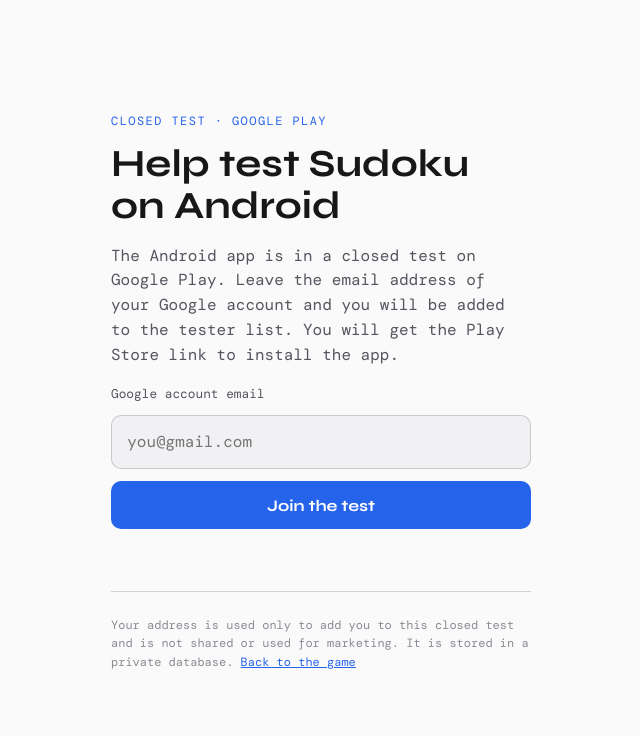
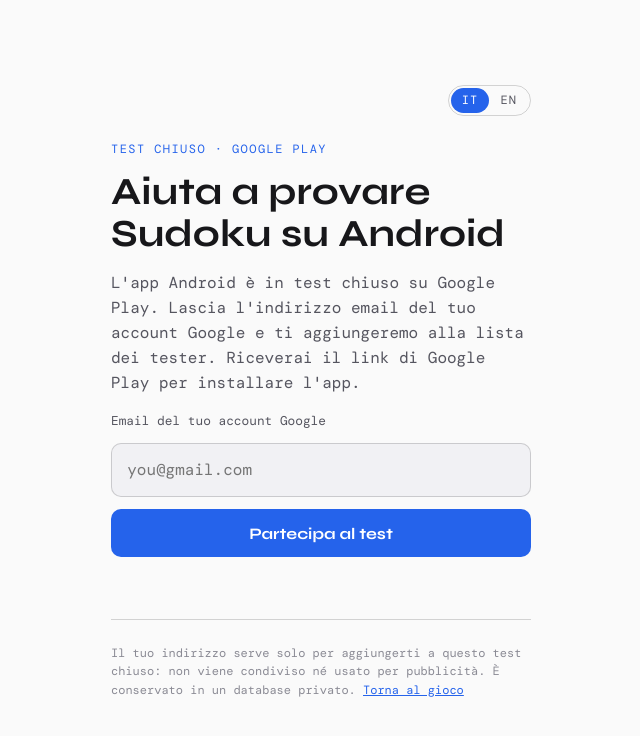
Before and after one commit to acrazypie/sudoku-game, a plain HTML site: page join/index.html in a window 1280 px wide. Shown: the whole page, without its empty margins (319-959 px from the left). Drawn offline with Linux system fonts and the light colour scheme.

Commit message:
Add IT/EN language switch to /join, Italian by default (#2)
Co-authored-by: Claude Haiku 5.5 <noreply@anthropic.com>

```diff
--- a/join/index.html
+++ b/join/index.html
@@ -1,9 +1,9 @@
 <!doctype html>
-<html lang="en">
+<html lang="it">
     <head>
         <meta charset="utf-8" />
         <meta name="viewport" content="width=device-width, initial-scale=1, viewport-fit=cover" />
-        <title>Join the Sudoku closed test</title>
+        <title data-i18n="title">Partecipa al test chiuso di Sudoku</title>
         <meta
             name="description"
             content="Leave your email to join the closed test of Sudoku on Google Play." />
@@ -120,19 +120,39 @@
 
             .fine { font-size: 0.75rem; color: var(--dim); margin-top: 1.5rem; }
             a { color: var(--accent); }
+
+            .top { display: flex; justify-content: flex-end; margin-bottom: 1.5rem; }
+            .lang { display: inline-flex; border: 1px solid var(--line-hi); border-radius: 999px; padding: 2px; }
+            .lang button {
+                font-family: var(--mono);
+                font-weight: 400;
+                font-size: 0.75rem;
+                letter-spacing: 0.08em;
+                color: var(--mid);
+                background: transparent;
+                border-radius: 999px;
+                padding: 0.3rem 0.7rem;
+            }
+            .lang button[aria-pressed="true"] { color: var(--accent-ink); background: var(--accent); }
         </style>
     </head>
     <body>
         <main>
-            <p class="kicker">Closed test · Google Play</p>
-            <h1>Help test Sudoku on Android</h1>
-            <p>
-                The Android app is in a closed test on Google Play. Leave the email address of your Google account and
-                you will be added to the tester list. You will get the Play Store link to install the app.
+            <div class="top">
+                <div class="lang" role="group" aria-label="Lingua / Language">
+                    <button type="button" data-lang="it" aria-pressed="true">IT</button>
+                    <button type="button" data-lang="en" aria-pressed="false">EN</button>
+                </div>
+            </div>
+            <p class="kicker" data-i18n="kicker">Test chiuso · Google Play</p>
+            <h1 data-i18n="h1">Aiuta a provare Sudoku su Android</h1>
+            <p data-i18n="intro">
+                L'app Android è in test chiuso su Google Play. Lascia l'indirizzo email del tuo account Google e ti
+                aggiungeremo alla lista dei tester. Riceverai il link di Google Play per installare l'app.
             </p>
 
             <form id="join-form" novalidate>
-                <label for="email">Google account email</label>
+                <label for="email" data-i18n="label">Email del tuo account Google</label>
                 <input
                     id="email"
                     name="email"
@@ -144,7 +164,7 @@
                     maxlength="254"
                     placeholder="you@gmail.com"
                     required />
-                <button id="submit" type="submit">Join the test</button>
+                <button id="submit" type="submit" data-i18n="button">Partecipa al test</button>
                 <p id="status" role="status" aria-live="polite"></p>
 
                 <div class="hp" aria-hidden="true">
@@ -155,8 +175,11 @@
 
             <hr class="rule" />
             <p class="fine">
-                Your address is used only to add you to this closed test and is not shared or used for marketing. It
-                is stored in a private database. <a href="../">Back to the game</a>
+                <span data-i18n="fine">
+                    Il tuo indirizzo serve solo per aggiungerti a questo test chiuso: non viene condiviso né usato per
+                    pubblicità. È conservato in un database privato.
+                </span>
+                <a href="../" data-i18n="back">Torna al gioco</a>
             </p>
         </main>
 
@@ -174,9 +197,73 @@
             const status = document.getElementById("status");
             const EMAIL_RE = /^[^\s@]+@[^\s@]+\.[^\s@]+$/;
 
-            function show(text, kind) {
-                status.textContent = text;
-                status.dataset.kind = kind;
+            const STRINGS = {
+                it: {
+                    title: "Partecipa al test chiuso di Sudoku",
+                    kicker: "Test chiuso · Google Play",
+                    h1: "Aiuta a provare Sudoku su Android",
+                    intro: "L'app Android è in test chiuso su Google Play. Lascia l'indirizzo email del tuo account Google e ti aggiungeremo alla lista dei tester. Riceverai il link di Google Play per installare l'app.",
+                    label: "Email del tuo account Google",
+                    button: "Partecipa al test",
+                    fine: "Il tuo indirizzo serve solo per aggiungerti a questo test chiuso: non viene condiviso né usato per pubblicità. È conservato in un database privato.",
+                    back: "Torna al gioco",
+                    sending: "Invio…",
+                    ok: "Sei in lista. Grazie! Attendi l'invito da Google Play.",
+                    invalid: "Inserisci un indirizzo email valido.",
+                    error: "Qualcosa è andato storto. Riprova tra poco.",
+                },
+                en: {
+                    title: "Join the Sudoku closed test",
+                    kicker: "Closed test · Google Play",
+                    h1: "Help test Sudoku on Android",
+                    intro: "The Android app is in a closed test on Google Play. Leave the email address of your Google account and you will be added to the tester list. You will get the Play Store link to install the app.",
+                    label: "Google account email",
+                    button: "Join the test",
+                    fine: "Your address is used only to add you to this closed test and is not shared or used for marketing. It is stored in a private database.",
+                    back: "Back to the game",
+                    sending: "Sending…",
+                    ok: "You're on the list. Thanks! Watch for the Play Store invite.",
+                    invalid: "Please enter a valid email address.",
+                    error: "Something went wrong. Please try again in a moment.",
+                },
+            };
+
+            let lang = "it";
+            let statusKey = "";
+            let statusKind = "";
+
+            function readSavedLang() {
+                try {
+                    const saved = localStorage.getItem("join-lang");
+                    if (saved === "it" || saved === "en") return saved;
+                } catch (e) {}
+                return "it";
+            }
+
+            function renderStatus() {
+                status.textContent = statusKey ? STRINGS[lang][statusKey] : "";
+                status.dataset.kind = statusKind;
+            }
+
+            function show(key, kind) {
+                statusKey = key;
+                statusKind = kind;
+                renderStatus();
+            }
+
+            function setLang(next) {
+                lang = next;
+                document.documentElement.lang = next;
+                document.querySelectorAll("[data-i18n]").forEach((el) => {
+                    el.textContent = STRINGS[next][el.dataset.i18n];
+                });
+                document.querySelectorAll(".lang button").forEach((b) => {
+                    b.setAttribute("aria-pressed", String(b.dataset.lang === next));
+                });
+                renderStatus();
+                try {
+                    localStorage.setItem("join-lang", next);
+                } catch (e) {}
             }
 
             form.addEventListener("submit", async (event) => {
@@ -184,7 +271,7 @@
 
                 // Bots fill the hidden field: pretend it worked, store nothing.
                 if (form.website.value) {
-                    show("You're on the list. Thanks!", "ok");
+                    show("ok", "ok");
                     form.reset();
                     return;
                 }
@@ -192,14 +279,14 @@
                 const email = input.value.trim().toLowerCase();
                 if (!EMAIL_RE.test(email) || email.length > 254) {
                     input.setAttribute("aria-invalid", "true");
-                    show("Please enter a valid email address.", "error");
+                    show("invalid", "error");
                     input.focus();
                     return;
                 }
                 input.removeAttribute("aria-invalid");
 
                 button.disabled = true;
-                show("Sending…", "info");
+                show("sending", "info");
                 try {
                     const res = await fetch(`${WAITLIST.url}/rest/v1/waitlist`, {
                         method: "POST",
@@ -213,13 +300,18 @@
                     // 409 = address already on the list, which counts as success.
                     if (!res.ok && res.status !== 409) throw new Error(`HTTP ${res.status}`);
                     form.reset();
-                    show("You're on the list. Thanks! Watch for the Play Store invite.", "ok");
+                    show("ok", "ok");
                 } catch (err) {
-                    show("Something went wrong. Please try again in a moment.", "error");
+                    show("error", "error");
                 } finally {
                     button.disabled = false;
                 }
             });
+
+            document.querySelectorAll(".lang button").forEach((b) => {
+                b.addEventListener("click", () => setLang(b.dataset.lang));
+            });
+            setLang(readSavedLang());
         </script>
     </body>
 </html>
```
